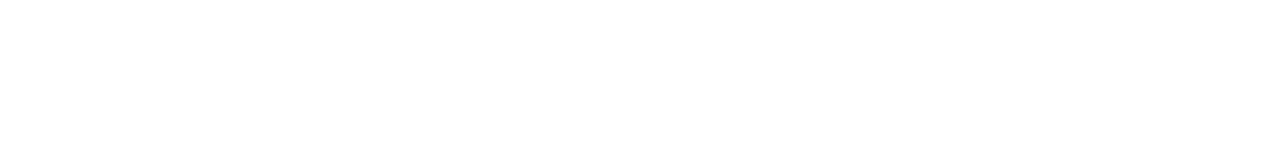
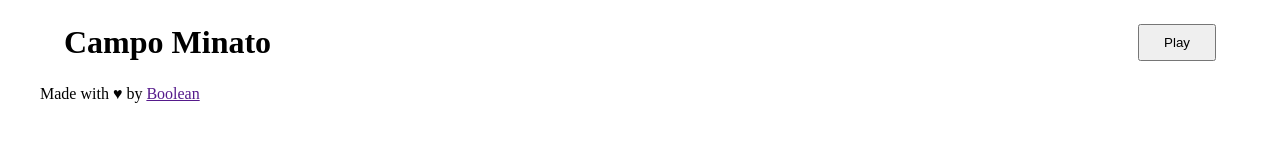
Before and after one commit to EligioBiasi/js-campominato-grid, a plain HTML site: page index.html in a window 1280 px wide. Drawn offline with Linux system fonts and the light colour scheme.

Commit message:
html set up

```diff
--- a/index.html
+++ b/index.html
@@ -8,7 +8,20 @@
     <title>js-campominato-grid</title>
 </head>
 <body>
+    <header>
+        <h1>Campo Minato</h1>
+        <button id="button-game">Play</button>
+    </header>
+    <main>
+        <section>
+            <div class="grid">
 
+            </div>
+        </section>
+    </main>
+    <footer>
+        <p>Made with &hearts; by <a href="">Boolean</a></p>
+    </footer>
 
 
     <script src="script.js"></script>
--- a/style.css
+++ b/style.css
@@ -3,3 +3,22 @@
     padding: 0;
     box-sizing: border-box;
 }
+
+body{
+    width: 1200px;
+    margin: 0 auto;
+}
+
+header{
+    display: flex;
+    justify-content: space-between;
+    padding: 1.5rem;
+}
+
+main{
+    background-color: #7fffd4;
+}
+
+header button{
+    padding: 0 1.5rem;
+}
```
